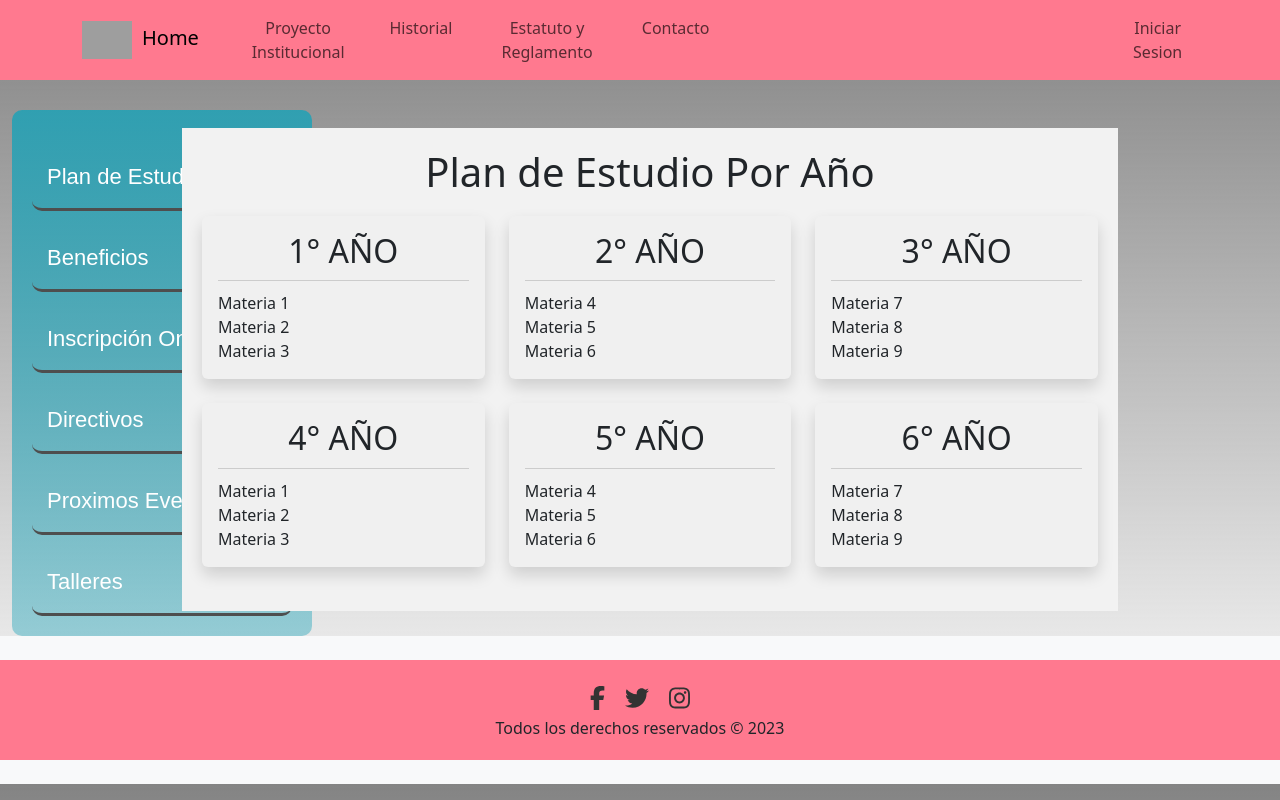
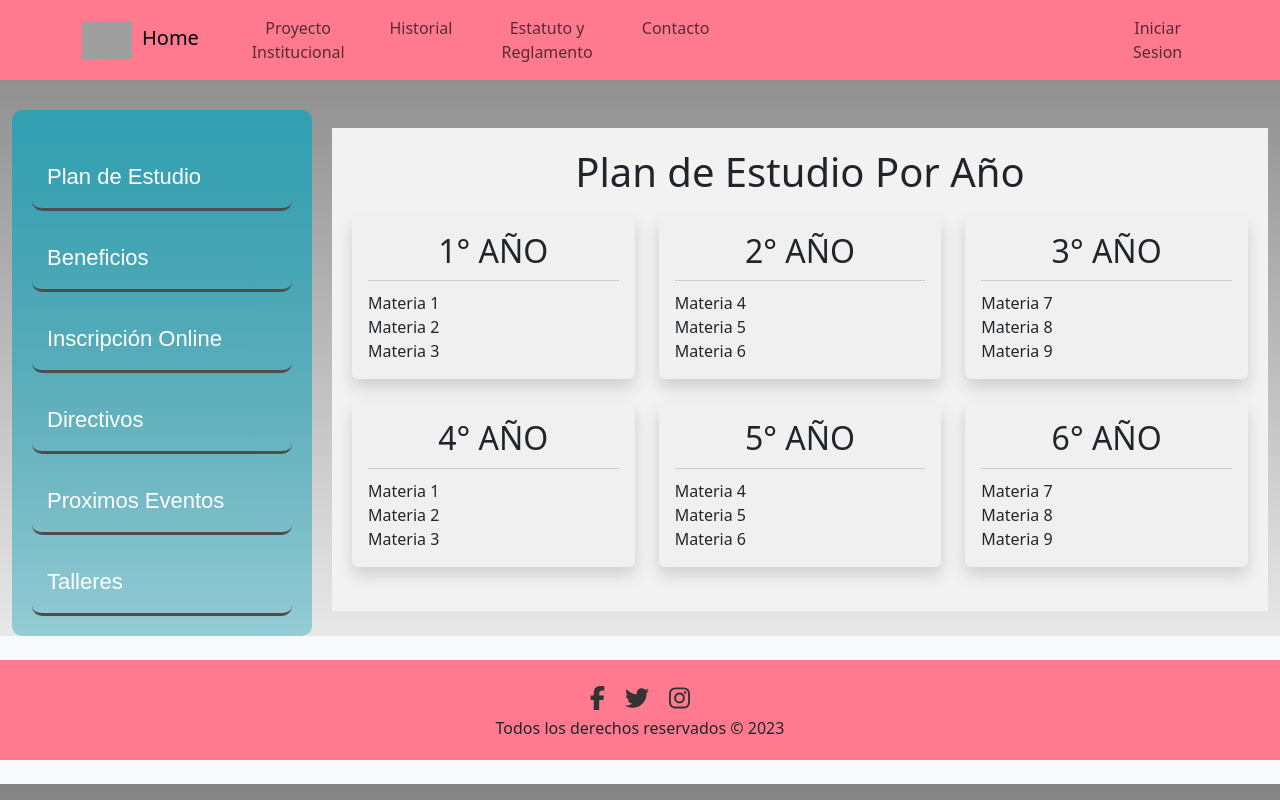
Before and after one commit to alejandro-atala/TPFINAL-CEPIT-2023, a React (Create React App) app in the folder Front/: page /plan-de-estudio in a window 1280 px wide. Built offline with nearby package versions, Linux system fonts and the light colour scheme; grey boxes are pictures that could not be loaded.

Commit message:
css plan

```diff
--- a/Front/src/MenuLateral/PlanDeEstudio/planDeEstudios.css
+++ b/Front/src/MenuLateral/PlanDeEstudio/planDeEstudios.css
@@ -5,7 +5,7 @@
     padding: 20px;
     position: relative;
     background-color: #f2f2f2;
-    margin-left: -150px;
+
   }
 
   h1 {
```
